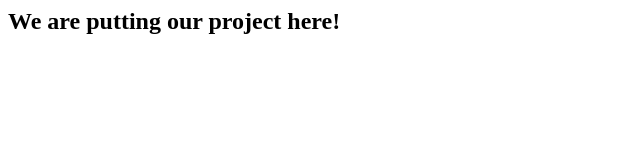
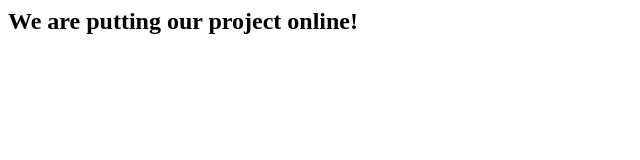
Before and after one commit to KrenarLipo/ProjectOne_2020_Webgroup, a plain HTML site: page index.html in a window 1280 px wide. Shown: the full height of the page, 0-640 px from the left. Drawn offline with Linux system fonts and the light colour scheme.

Commit message:
Changed index page

```diff
--- a/index.html
+++ b/index.html
@@ -1 +1 @@
-<h2>We are putting our project here!</h2>
+<h2>We are putting our project online!</h2>
```
